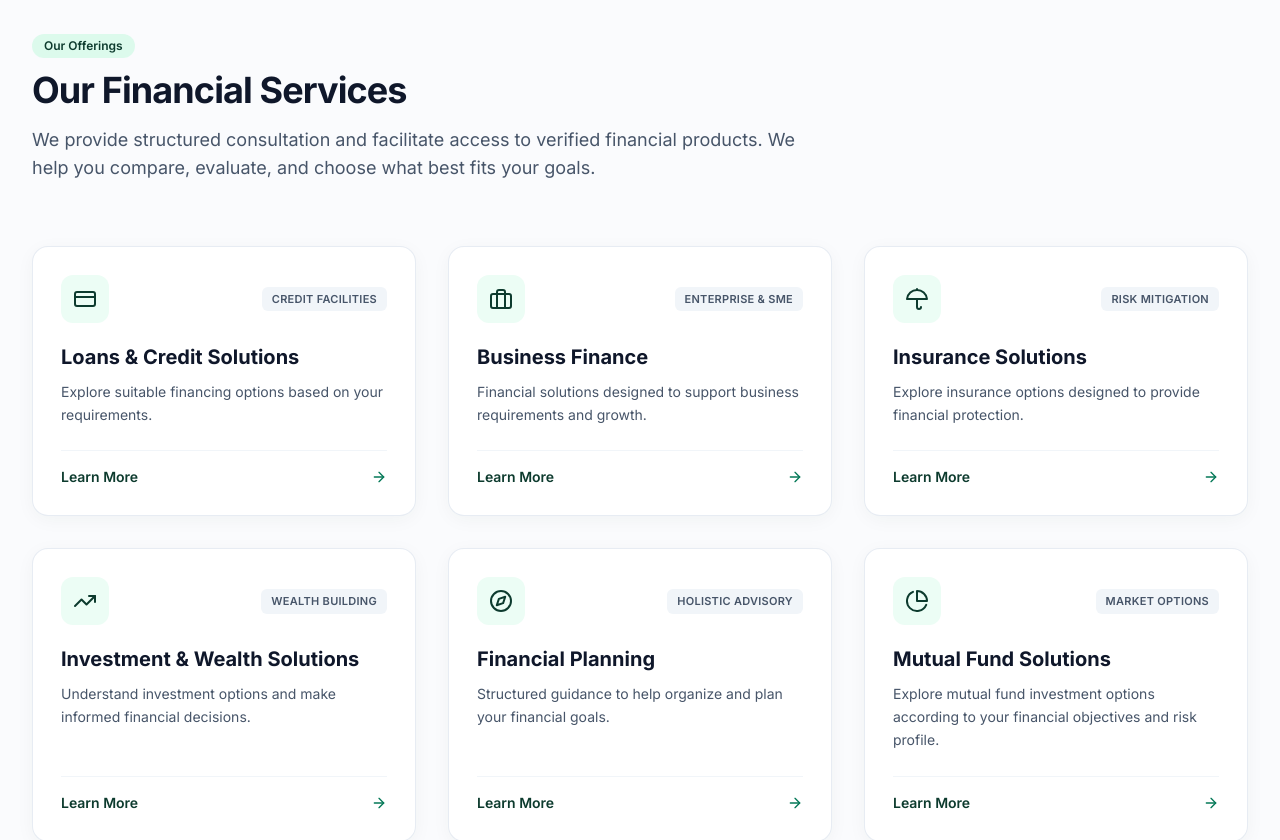
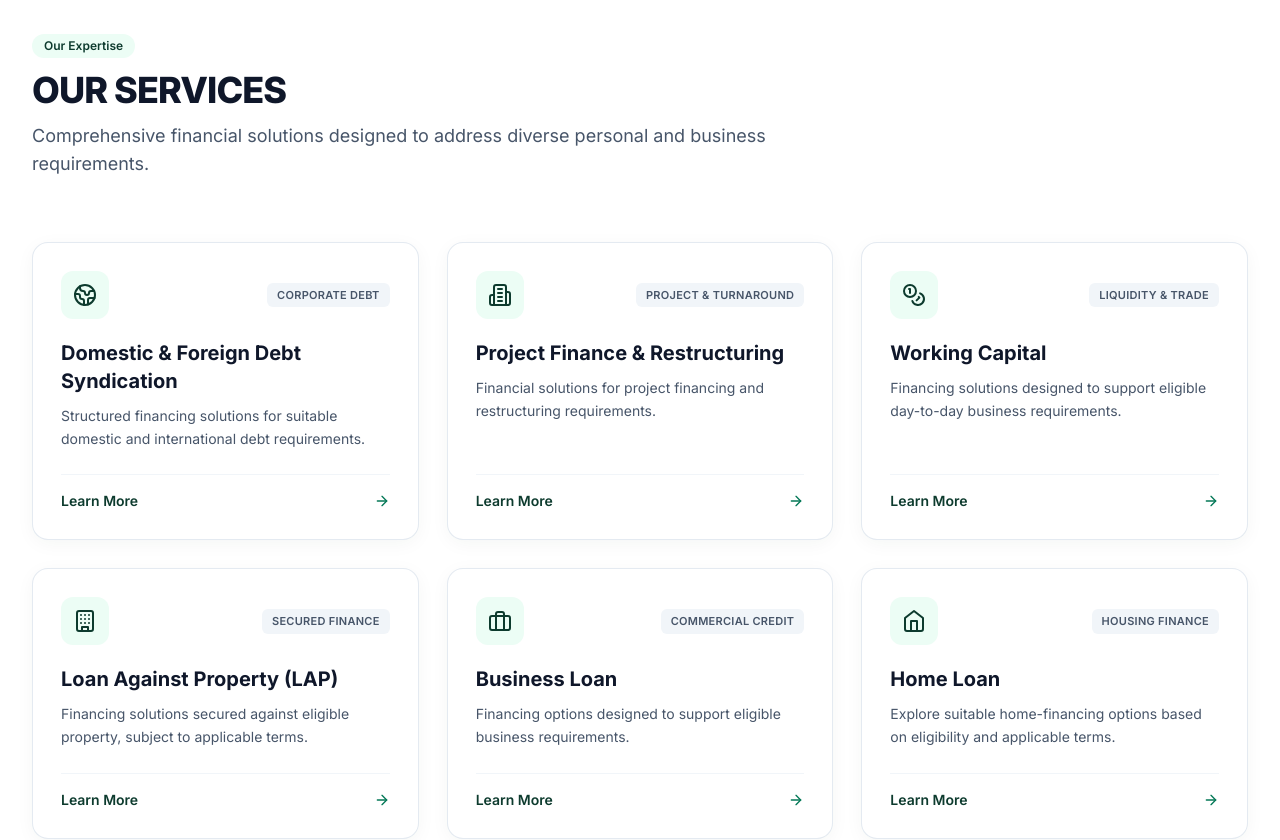
Before and after one commit to shubhgarg1712/moneyplant-website, a React (Vite) app: page / in a window 1280 px wide. Shown: the part 1440-2280 px from the top of the page. Built offline with nearby package versions, Linux system fonts and the light colour scheme.

Commit message:
Update Our Services section with 10 official categories and bottom CTA

```diff
--- a/src/components/ContactSection.tsx
+++ b/src/components/ContactSection.tsx
@@ -14,12 +14,16 @@ export const ContactSection: React.FC = () => {
   const [errorMessage, setErrorMessage] = useState('');
 
   const services = [
-    'Loans & Credit Solutions',
-    'Business Finance',
-    'Insurance Solutions',
-    'Investment & Wealth Solutions',
-    'Financial Planning',
-    'Mutual Fund Solutions',
+    'Domestic & Foreign Debt Syndication',
+    'Project Finance & Restructuring',
+    'Working Capital',
+    'Loan Against Property (LAP)',
+    'Business Loan',
+    'Home Loan',
+    'Personal Loan',
+    'Car Loan',
+    'Insurance',
+    'Mutual Funds',
     'General Inquiry'
   ];
 
--- a/src/components/Services.tsx
+++ b/src/components/Services.tsx
@@ -1,10 +1,14 @@
 import React, { useState } from 'react';
 import {
-  CreditCard,
+  Globe2,
+  Building2,
+  Coins,
+  Building,
   Briefcase,
-  Umbrella,
-  TrendingUp,
-  Compass,
+  Home,
+  Wallet,
+  Car,
+  ShieldCheck,
   PieChart,
   ArrowRight,
   Info
@@ -17,120 +21,176 @@ export const Services: React.FC = () => {
 
   const servicesList: ServiceItem[] = [
     {
-      id: 'loans',
-      title: 'Loans & Credit Solutions',
-      shortDesc: 'Explore suitable financing options based on your requirements.',
-      fullDesc: 'We assist individuals and enterprises in evaluating competitive financing options across personal, home, vehicle, and working capital credit facilities from reputable lending institutions.',
+      id: 'debt-syndication',
+      title: 'Domestic & Foreign Debt Syndication',
+      shortDesc: 'Structured financing solutions for suitable domestic and international debt requirements.',
+      fullDesc: 'Facilitating structured debt syndication through established domestic financial institutions and international lending channels to meet large-scale funding and cross-border capital requirements.',
       keyFeatures: [
-        'Objective assessment of borrowing limits',
-        'Transparent comparison of interest rates and tenure',
-        'Guidance on required paperwork and eligibility'
+        'Domestic consortium and multiple-banking debt structuring',
+        'Facilitation of foreign currency credit and overseas debt',
+        'Comprehensive documentation and financial modeling'
       ],
-      iconName: 'CreditCard',
-      badge: 'Credit Facilities'
+      iconName: 'Globe2',
+      badge: 'Corporate Debt'
     },
     {
-      id: 'business',
-      title: 'Business Finance',
-      shortDesc: 'Financial solutions designed to support business requirements and growth.',
-      fullDesc: 'Customized credit lines, equipment financing, and working capital structures tailored to support SME and corporate operational continuity and strategic expansion.',
+      id: 'project-finance',
+      title: 'Project Finance & Restructuring',
+      shortDesc: 'Financial solutions for project financing and restructuring requirements.',
+      fullDesc: 'Tailored financial advisory for capital-intensive infrastructure, manufacturing, and commercial projects, alongside debt restructuring assistance to streamline obligations.',
       keyFeatures: [
-        'Working capital requirement modeling',
-        'Commercial loan structuring advisory',
-        'Assistance in building clean financial dossiers'
+        'Detailed project viability and appraisal review',
+        'Long-term capital expenditure financing guidance',
+        'Debt restructuring and liability realignment advisory'
+      ],
+      iconName: 'Building2',
+      badge: 'Project & Turnaround'
+    },
+    {
+      id: 'working-capital',
+      title: 'Working Capital',
+      shortDesc: 'Financing solutions designed to support eligible day-to-day business requirements.',
+      fullDesc: 'Assisting operating enterprises in assessing and obtaining optimal working capital limits, including cash credit, overdraft facilities, and invoice discounting mechanisms.',
+      keyFeatures: [
+        'Cash credit (CC) and overdraft (OD) facility evaluation',
+        'Letter of credit (LC) and bank guarantee (BG) structuring',
+        'Operating cycle and inventory funding optimization'
+      ],
+      iconName: 'Coins',
+      badge: 'Liquidity & Trade'
+    },
+    {
+      id: 'lap',
+      title: 'Loan Against Property (LAP)',
+      shortDesc: 'Financing solutions secured against eligible property, subject to applicable terms.',
+      fullDesc: 'Facilitating secured funding by leveraging the value of residential or commercial properties to fund business expansion, debt consolidation, or long-term financial commitments.',
+      keyFeatures: [
+        'Evaluation against residential and commercial property values',
+        'Structured repayment tenures with competitive interest rates',
+        'Assistance with clear title documentation and legal scrutiny'
+      ],
+      iconName: 'Building',
+      badge: 'Secured Finance'
+    },
+    {
+      id: 'business-loan',
+      title: 'Business Loan',
+      shortDesc: 'Financing options designed to support eligible business requirements.',
+      fullDesc: 'Financing facilities structured for proprietors, partnerships, and corporate entities seeking expansion capital, machinery acquisition, or operational growth funds.',
+      keyFeatures: [
+        'Collateral-free and asset-backed business credit assessment',
+        'Evaluation of financials, turnover, and cash flows',
+        'Transparent comparison of lending partners and terms'
       ],
       iconName: 'Briefcase',
-      badge: 'Enterprise & SME'
+      badge: 'Commercial Credit'
+    },
+    {
+      id: 'home-loan',
+      title: 'Home Loan',
+      shortDesc: 'Explore suitable home-financing options based on eligibility and applicable terms.',
+      fullDesc: 'Structured advisory for purchasing new residential units, resale properties, plot purchases, and construction, helping identify optimal tenure and interest rate structures.',
+      keyFeatures: [
+        'Assessment of borrowing capacity and repayment tenure',
+        'Comparative evaluation across top housing finance institutions',
+        'Guidance on documentation, legal checks, and processing terms'
+      ],
+      iconName: 'Home',
+      badge: 'Housing Finance'
+    },
+    {
+      id: 'personal-loan',
+      title: 'Personal Loan',
+      shortDesc: 'Financing options for eligible personal requirements, subject to applicable terms.',
+      fullDesc: 'Facilitating access to personal financing solutions to address planned milestones, contingencies, education, or debt consolidation based on applicant credit profile.',
+      keyFeatures: [
+        'Credit score and repayment capacity review',
+        'Quick processing with minimal documentation assistance',
+        'Transparent tenure options and clear repayment schedules'
+      ],
+      iconName: 'Wallet',
+      badge: 'Personal Finance'
+    },
+    {
+      id: 'car-loan',
+      title: 'Car Loan',
+      shortDesc: 'Financing options for eligible vehicle purchases.',
+      fullDesc: 'Financing options designed to facilitate the acquisition of new and pre-owned personal or commercial vehicles with balanced monthly commitments.',
+      keyFeatures: [
+        'Comparison of on-road vehicle loan financing terms',
+        'Tenure structuring for balanced monthly commitments',
+        'Assistance with documentation and verification procedures'
+      ],
+      iconName: 'Car',
+      badge: 'Vehicle Finance'
     },
     {
       id: 'insurance',
-      title: 'Insurance Solutions',
-      shortDesc: 'Explore insurance options designed to provide financial protection.',
-      fullDesc: 'Comprehensive reviews of life, health, critical illness, and commercial liability policies designed to insulate your family and business against unforeseen risks.',
+      title: 'Insurance',
+      shortDesc: 'Insurance solutions designed around different financial protection requirements.',
+      fullDesc: 'Comprehensive guidance on life, health, critical illness, and general insurance products designed to mitigate unforeseen risks and preserve family and commercial wealth.',
       keyFeatures: [
-        'Adequate sum insured calculation',
-        'Policy feature and exclusion breakdown',
-        'Claim assistance guidance'
+        'Assessment of adequate sum insured for individuals and businesses',
+        'Objective policy feature, rider, and exclusion evaluation',
+        'Guidance on claim documentation and servicing standards'
       ],
-      iconName: 'Umbrella',
+      iconName: 'ShieldCheck',
       badge: 'Risk Mitigation'
     },
     {
-      id: 'wealth',
-      title: 'Investment & Wealth Solutions',
-      shortDesc: 'Understand investment options and make informed financial decisions.',
-      fullDesc: 'Gain clear, objective perspectives on wealth management tools matching your individual risk tolerance, horizon, and liquidity parameters.',
+      id: 'mutual-funds',
+      title: 'Mutual Funds',
+      shortDesc: 'Investment options that can be explored according to financial objectives and risk profile.',
+      fullDesc: 'Educational exploration and access to diversified mutual fund categories, matching individual time horizons, liquidity expectations, and personal risk parameters.',
       keyFeatures: [
-        'Asset allocation reviews',
-        'Diversification strategy frameworks',
-        'Periodic rebalancing guidelines'
-      ],
-      iconName: 'TrendingUp',
-      badge: 'Wealth Building'
-    },
-    {
-      id: 'planning',
-      title: 'Financial Planning',
-      shortDesc: 'Structured guidance to help organize and plan your financial goals.',
-      fullDesc: 'A cohesive, lifecycle-based financial roadmapping process covering cash flow optimization, retirement targets, education funds, and emergency reserves.',
-      keyFeatures: [
-        'Holistic cash flow & debt planning',
-        'Goal prioritization timeline',
-        'Contingency fund architecture'
-      ],
-      iconName: 'Compass',
-      badge: 'Holistic Advisory'
-    },
-    {
-      id: 'mutual-funds',
-      title: 'Mutual Fund Solutions',
-      shortDesc: 'Explore mutual fund investment options according to your financial objectives and risk profile.',
-      fullDesc: 'Informed exploration of debt, equity, and hybrid mutual fund categories aligned with risk parameters, investment tenure, and tax considerations.',
-      keyFeatures: [
-        'Systematic Investment Plan (SIP) modeling',
-        'Scheme classification & benchmark analysis',
-        'Risk-reward profile alignment'
+        'Systematic Investment Plan (SIP) and lumpsum exploration',
+        'Category analysis across equity, debt, and hybrid funds',
+        'Portfolio alignment with financial goals and risk appetite'
       ],
       iconName: 'PieChart',
-      badge: 'Market Options'
+      badge: 'Wealth Solutions'
     }
   ];
 
   const getIcon = (name: string) => {
     switch (name) {
-      case 'CreditCard': return <CreditCard className="w-6 h-6" />;
+      case 'Globe2': return <Globe2 className="w-6 h-6" />;
+      case 'Building2': return <Building2 className="w-6 h-6" />;
+      case 'Coins': return <Coins className="w-6 h-6" />;
+      case 'Building': return <Building className="w-6 h-6" />;
       case 'Briefcase': return <Briefcase className="w-6 h-6" />;
-      case 'Umbrella': return <Umbrella className="w-6 h-6" />;
-      case 'TrendingUp': return <TrendingUp className="w-6 h-6" />;
-      case 'Compass': return <Compass className="w-6 h-6" />;
+      case 'Home': return <Home className="w-6 h-6" />;
+      case 'Wallet': return <Wallet className="w-6 h-6" />;
+      case 'Car': return <Car className="w-6 h-6" />;
+      case 'ShieldCheck': return <ShieldCheck className="w-6 h-6" />;
       case 'PieChart': return <PieChart className="w-6 h-6" />;
       default: return <Info className="w-6 h-6" />;
     }
   };
 
   return (
-    <section id="services" className="py-24 bg-slate-50/70 border-t border-slate-100">
+    <section id="services" className="py-24 bg-white border-t border-slate-100">
       <div className="max-w-7xl mx-auto px-4 sm:px-6 lg:px-8">
 
         {/* Section Header */}
         <div className="max-w-3xl mb-16">
-          <div className="inline-flex items-center gap-2 px-3 py-1 rounded-full bg-emerald-100/70 text-brand-forest text-xs font-semibold mb-3">
-            <span>Our Offerings</span>
+          <div className="inline-flex items-center gap-2 px-3 py-1 rounded-full bg-emerald-50 text-brand-forest text-xs font-semibold mb-3">
+            <span>Our Expertise</span>
           </div>
-          <h2 className="text-3xl sm:text-4xl font-bold tracking-tight text-slate-900">
-            Our Financial Services
+          <h2 className="text-3xl sm:text-4xl font-extrabold tracking-tight text-slate-900 uppercase">
+            OUR SERVICES
           </h2>
-          <p className="mt-4 text-base sm:text-lg text-slate-600">
-            We provide structured consultation and facilitate access to verified financial products. We help you compare, evaluate, and choose what best fits your goals.
+          <p className="mt-3 text-base sm:text-lg text-slate-600 leading-relaxed">
+            Comprehensive financial solutions designed to address diverse personal and business requirements.
           </p>
         </div>
 
-        {/* 6 Services Grid */}
-        <div className="grid grid-cols-1 md:grid-cols-2 lg:grid-cols-3 gap-8">
+        {/* 10 Services Grid: 3 columns on desktop, 2 on tablet, 1 on mobile */}
+        <div className="grid grid-cols-1 md:grid-cols-2 lg:grid-cols-3 gap-7">
           {servicesList.map((service) => (
             <div
               key={service.id}
-              className="bg-white rounded-2xl p-7 border border-slate-200/80 shadow-soft hover:shadow-premium transition-all duration-300 flex flex-col justify-between group hover:-translate-y-1"
+              className="bg-white rounded-2xl p-7 border border-slate-200/90 shadow-soft hover:shadow-premium transition-all duration-300 flex flex-col justify-between group hover:-translate-y-1"
             >
               <div>
                 <div className="flex items-center justify-between mb-5">
@@ -163,17 +223,36 @@ export const Services: React.FC = () => {
           ))}
         </div>
 
-        {/* Mandatory Regulatory / Operational Notice */}
-        <div className="mt-12 p-4 rounded-xl bg-emerald-50/60 border border-emerald-100 text-xs text-slate-600 flex items-start gap-3">
-          <Info className="w-4 h-4 text-brand-primary shrink-0 mt-0.5" />
+        {/* Bottom Callout: Have a financial requirement? */}
+        <div className="mt-16 bg-gradient-to-r from-emerald-50/70 via-slate-50 to-emerald-50/70 rounded-3xl p-8 sm:p-10 border border-emerald-100/80 flex flex-col sm:flex-row items-center justify-between gap-6 shadow-soft">
+          <div className="text-center sm:text-left space-y-1">
+            <h3 className="text-xl sm:text-2xl font-bold text-slate-900">
+              Have a financial requirement?
+            </h3>
+            <p className="text-sm text-slate-600 max-w-xl">
+              Connect with our advisory desk to discuss suitable structures and financing options tailored to your eligibility.
+            </p>
+          </div>
+          <a
+            href="#contact"
+            className="inline-flex items-center gap-2.5 bg-brand-forest text-white px-7 py-3.5 rounded-full text-sm sm:text-base font-semibold hover:bg-brand-dark transition-all duration-200 shadow-md hover:shadow-lg shrink-0 hover:-translate-y-0.5 active:translate-y-0"
+          >
+            <span>Talk to Our Experts</span>
+            <ArrowRight className="w-4 h-4 text-brand-fresh" />
+          </a>
+        </div>
+
+        {/* Regulatory & Institutional Notice */}
+        <div className="mt-8 p-4 rounded-xl bg-slate-50 border border-slate-200/80 text-xs text-slate-500 flex items-start gap-3">
+          <Info className="w-4 h-4 text-slate-400 shrink-0 mt-0.5" />
           <p>
-            <strong>Regulatory Clarity:</strong> MoneyPlant operates as an independent financial consultancy and distribution facilitator. Product underwriting, approvals, interest rates, and policy issuances are governed by individual partner institutions, banks, AMCs, or insurance providers and are subject to verification and regulatory guidelines.
+            <strong>Note:</strong> All financing, credit, insurance, and investment products are subject to eligibility verification, applicable terms, underwriting criteria, and relevant regulatory guidelines of respective lending institutions, insurers, or asset management companies. MoneyPlant does not guarantee approvals, sanction amounts, or returns.
           </p>
         </div>
 
       </div>
 
-      {/* Modal for Service Details */}
+      {/* Modal for Service Deep Dive */}
       {selectedService && (
         <ServiceModal
           service={selectedService}
```
